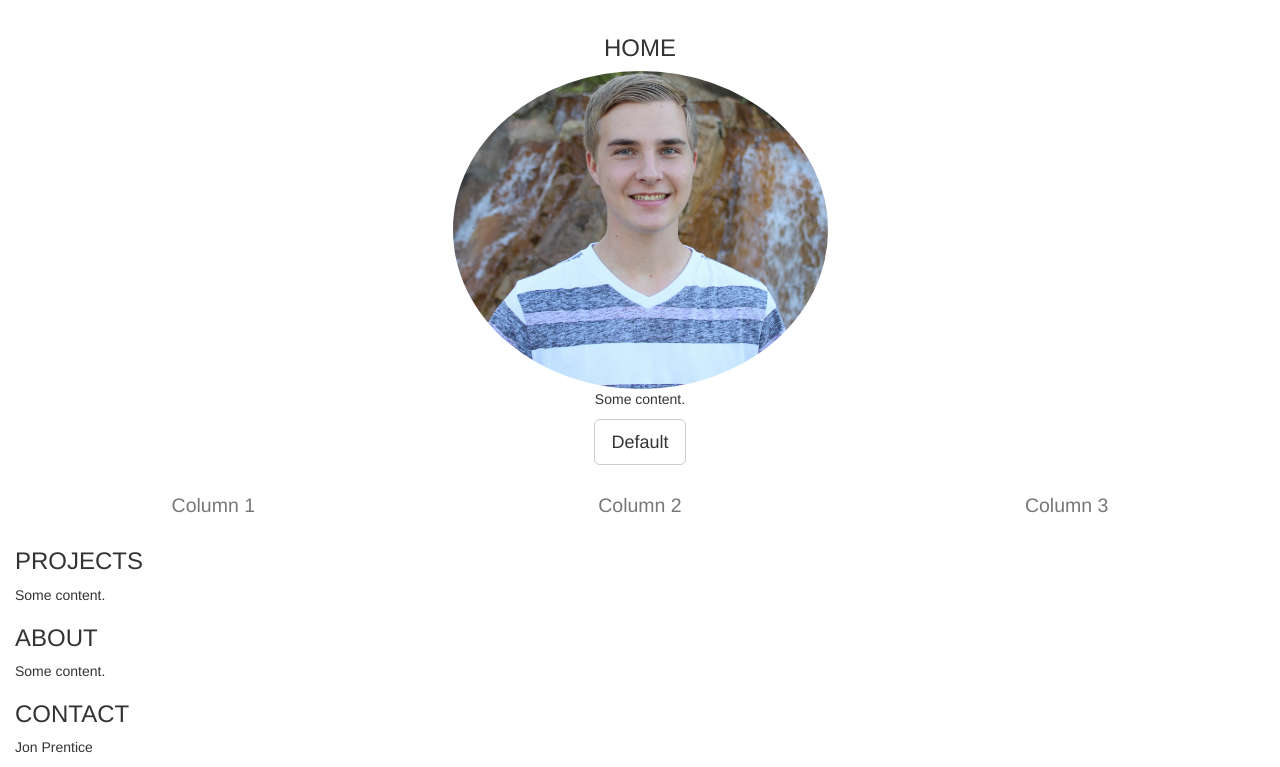
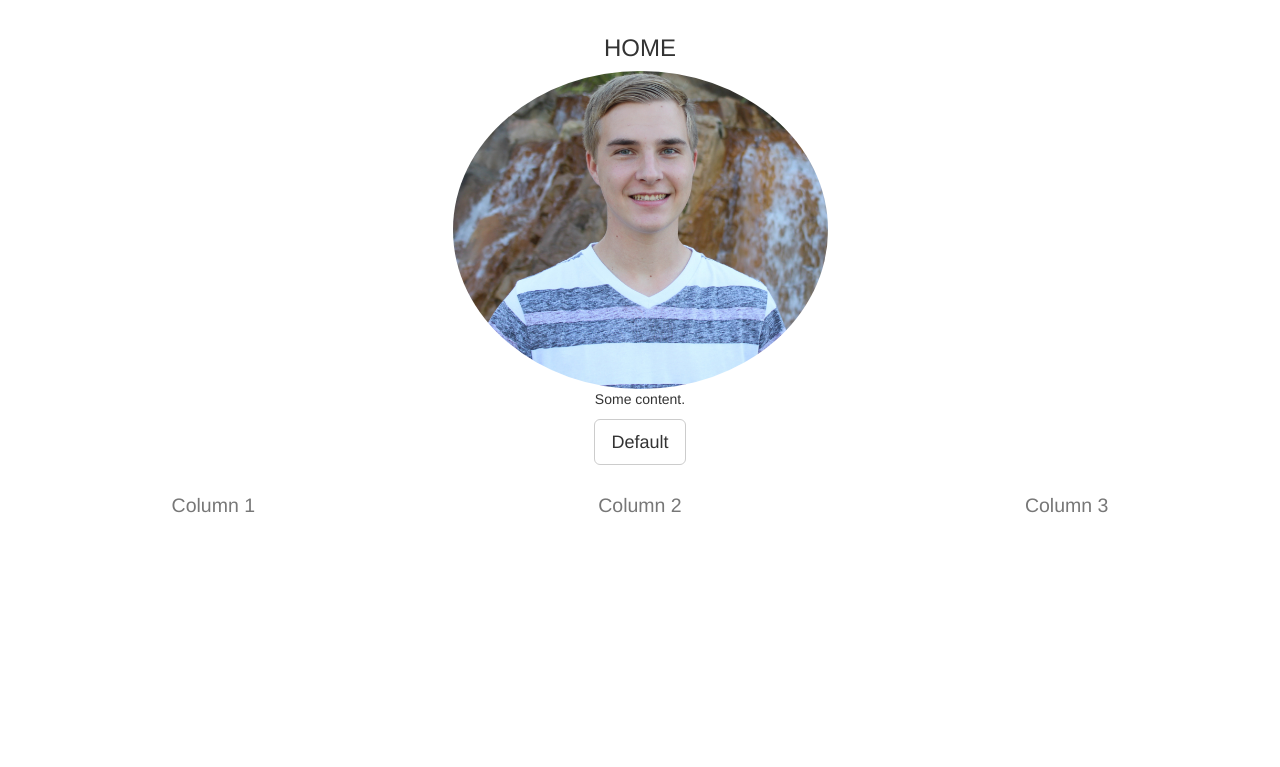
Before and after one commit to jon77p/site, a plain HTML site: page index.html in a window 1280 px wide. Shown: the part 57-824 px from the top of the page. After the commit the page ends 800 px from the top, so only its background shows below. Drawn offline with nearby package versions, Linux system fonts and the light colour scheme.

Commit message:
fixed tabs appearing at load and updated README

```diff
--- a/index.html
+++ b/index.html
@@ -57,15 +57,15 @@
                         <div class="col-sm-4"><h2><small>Column 3</small></h2></div>
                     </div>
                 </div>
-                <div id="projects" class="tab-pane fade in active">
+                <div id="projects" class="tab-pane fade in">
                     <h3>PROJECTS</h3>
                     <p>Some content.</p>
                 </div>
-                <div id="about" class="tab-pane fade in active">
+                <div id="about" class="tab-pane fade in">
                     <h3>ABOUT</h3>
                     <p>Some content.</p>
                 </div>
-                <div id="contact" class="tab-pane fade in active">
+                <div id="contact" class="tab-pane fade in">
                     <h3>CONTACT</h3>
                     <p>Jon Prentice</p>
                 </div>
```
Also changed, not shown: 1 other file. Lines whose indentation alone changed are shown as unchanged.
